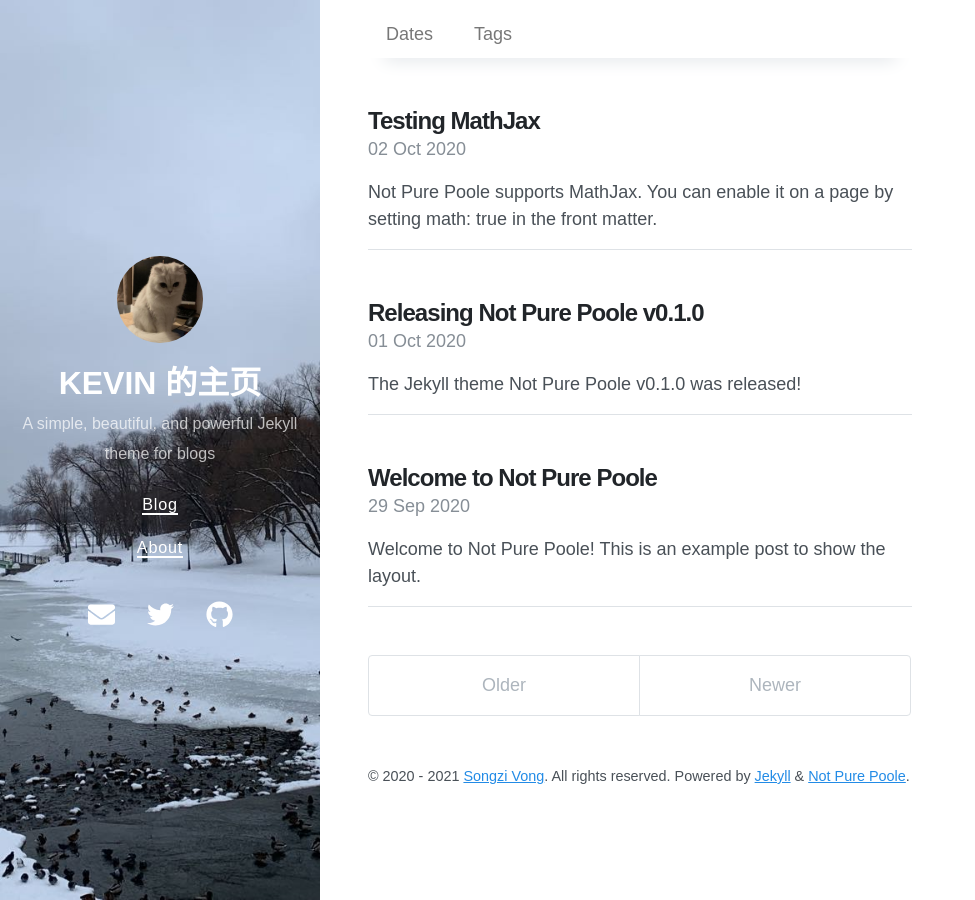
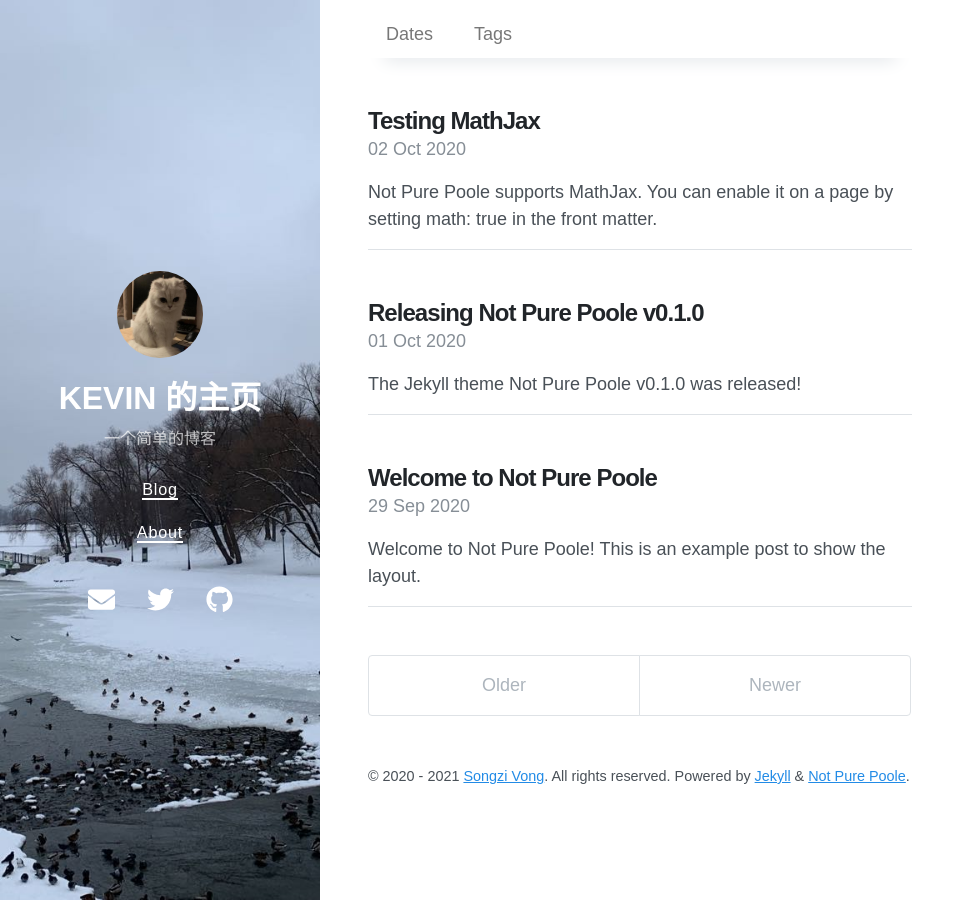
Before and after one commit to A-Kevin1217/sky, a Jekyll site: the page built from index.html, in a window 1280 px wide. Shown: the whole page, without its empty margins (0-975 px from the left). Built offline with Jekyll 4.4.1, drawn with Linux system fonts in a browser that asks for light colours; nearby versions of some CDN libraries; the list of posts is cut into pages by our own code.

Commit message:
Update _config.yml

```diff
--- a/_config.yml
+++ b/_config.yml
@@ -1,7 +1,7 @@
 # Setup
 title: KEVIN 的主页
-description: A simple, beautiful, and powerful Jekyll theme for blogs
-url: https://vszhub.github.io
+description: 一个简单的博客
+url: https://a-kevin1217.github.io/website/
 avatar: /avatar.jpeg
 paginate: 5
 permalink: pretty
```
